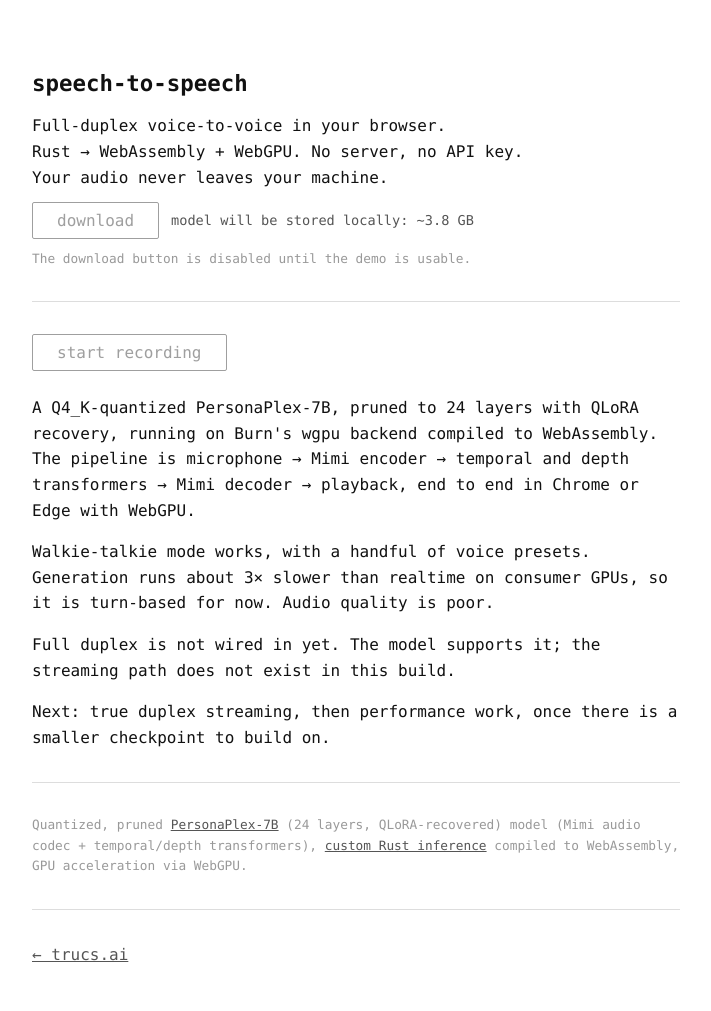
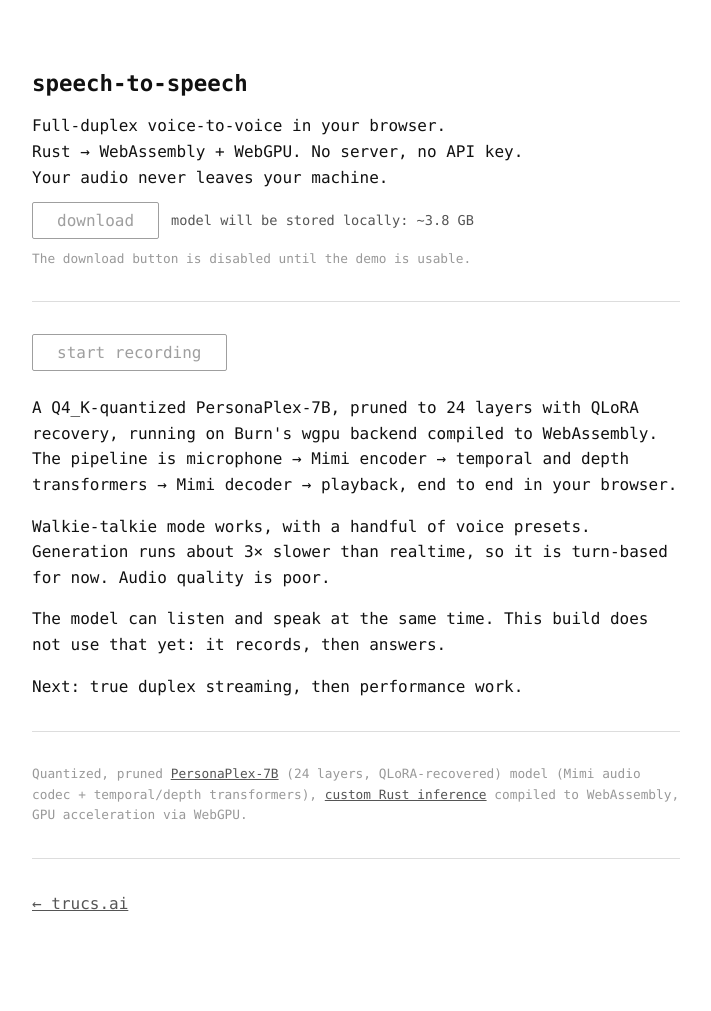
Before and after one commit to idle-intelligence/trucs.ai, a Jekyll site: the page sts/index.html, which Jekyll copies as it is, in a window 1280 px wide. Shown: the whole page, without its empty margins (284-995 px from the left). Built offline with Jekyll 4.4.1, drawn with Linux system fonts in a browser that asks for light colours; after the commit the page ends 960 px from its top, so only the background shows below that.

Commit message:
sts: wording per TC

```diff
--- a/sts/index.html
+++ b/sts/index.html
@@ -79,10 +79,10 @@
 
     <!-- TC writes the status text here -->
     <div id="sts-notes" class="notes">
-      <p>A Q4_K-quantized PersonaPlex-7B, pruned to 24 layers with QLoRA recovery, running on Burn's wgpu backend compiled to WebAssembly. The pipeline is microphone → Mimi encoder → temporal and depth transformers → Mimi decoder → playback, end to end in Chrome or Edge with WebGPU.</p>
-      <p>Walkie-talkie mode works, with a handful of voice presets. Generation runs about 3× slower than realtime on consumer GPUs, so it is turn-based for now. Audio quality is poor.</p>
-      <p>Full duplex is not wired in yet. The model supports it; the streaming path does not exist in this build.</p>
-      <p>Next: true duplex streaming, then performance work, once there is a smaller checkpoint to build on.</p>
+      <p>A Q4_K-quantized PersonaPlex-7B, pruned to 24 layers with QLoRA recovery, running on Burn's wgpu backend compiled to WebAssembly. The pipeline is microphone → Mimi encoder → temporal and depth transformers → Mimi decoder → playback, end to end in your browser.</p>
+      <p>Walkie-talkie mode works, with a handful of voice presets. Generation runs about 3× slower than realtime, so it is turn-based for now. Audio quality is poor.</p>
+      <p>The model can listen and speak at the same time. This build does not use that yet: it records, then answers.</p>
+      <p>Next: true duplex streaming, then performance work.</p>
     </div>
 
     <hr>
```
